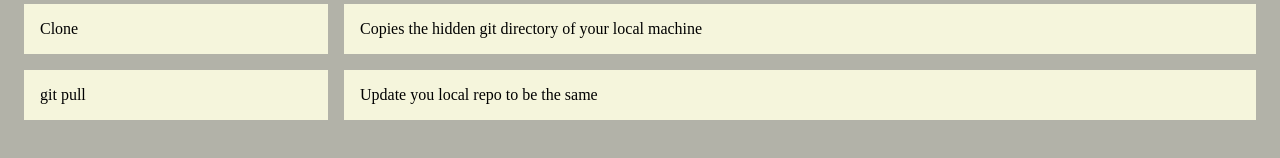
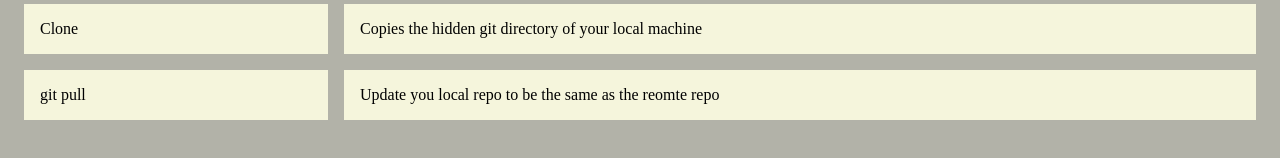
Before and after one commit to Lvhacker1/version-control, a plain HTML site: page index.html in a window 1280 px wide. Shown: the part 160-318 px from the top of the page. Drawn offline with Linux system fonts and the light colour scheme.

Commit message:
git extra

```diff
--- a/index.html
+++ b/index.html
@@ -18,7 +18,7 @@
         <div class="git-commands_effect">Copies the hidden git directory of your local machine</div>
 
         <div class="git-commands_command">git pull</div>
-        <div class="git-commands_effect">Update you local repo to be the same </div>
+        <div class="git-commands_effect">Update you local repo to be the same as the reomte repo </div>
     </main>
 </body>
 </html>
```
